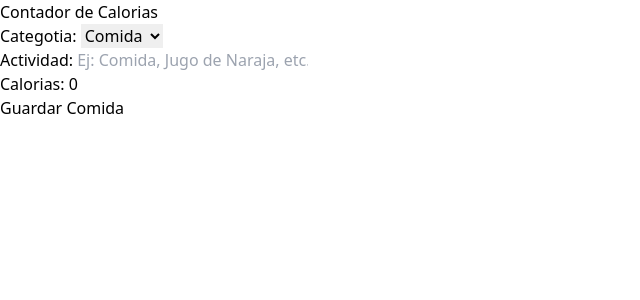
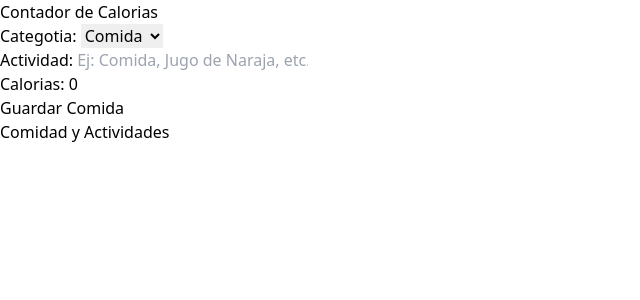
Before and after one commit to e-melara-tutoriales/contador_calorias_typescript, a React (Vite) app: page / in a window 1280 px wide. Shown: the top 300 px of the page, without its empty margins (0-640 px from the left). Built offline with nearby package versions, Linux system fonts and the light colour scheme.

Commit message:
Comenzado con las lista

```diff
--- a/src/App.tsx
+++ b/src/App.tsx
@@ -2,6 +2,7 @@ import { useReducer } from 'react'
 
 import { initialState, activityReducer } from './reducers/activity-reducer'
 import Form from "./component/Form";
+import ActivityList from './component/ActivityList';
 
 function App() {
 
@@ -22,6 +23,9 @@ function App() {
           />
         </div>
       </section>
+      <section className='p-10 mx-auto max-w-4xl bg-gray-100'>
+        <ActivityList activities={state.activities} />
+      </section>
     </>
   );
 }
--- /dev/null
+++ b/src/component/ActivityList.tsx
@@ -0,0 +1,38 @@
+import { useMemo } from "react";
+import type { Activity } from "../types";
+
+type ActivityListProp = {
+  activities: Activity[];
+};
+
+export default function ActivityList({ activities }: ActivityListProp) {
+  const labelActivity = useMemo(() => (activity: Activity['activity']) => {
+    return activity === 1 ? 'Comida' : 'Actividad';
+  }, []);
+
+  return (
+    <>
+      <h2 className="text-4xl font-bold text-slate-600 text-center">
+        Comidad y Actividades
+      </h2>
+      {
+        activities.map((activity) => (
+          <div key={activity.id} className="px-5 py-10 bg-white flex mt-5 justify-between">
+            <div className="space-y-2 relative">
+              <p
+                className={`absolute -top-8 -left-8 px-10 py-2 text-white uppercase font-bold ${activity.activity === 1 ? 'bg-lime-500' : 'bg-orange-500' } `}
+              >
+                {labelActivity(activity.activity)}
+              </p>
+              <p className="text-2xl font-bold pt-5">{activity.name}</p>
+              <p className="font-black text-4xl text-lime-500">
+                {activity.calories} {''} <span>Calorias</span>
+              </p>
+            </div>
+            <div className=""></div>
+          </div>
+        ))
+      }
+    </>
+  );
+}
```
